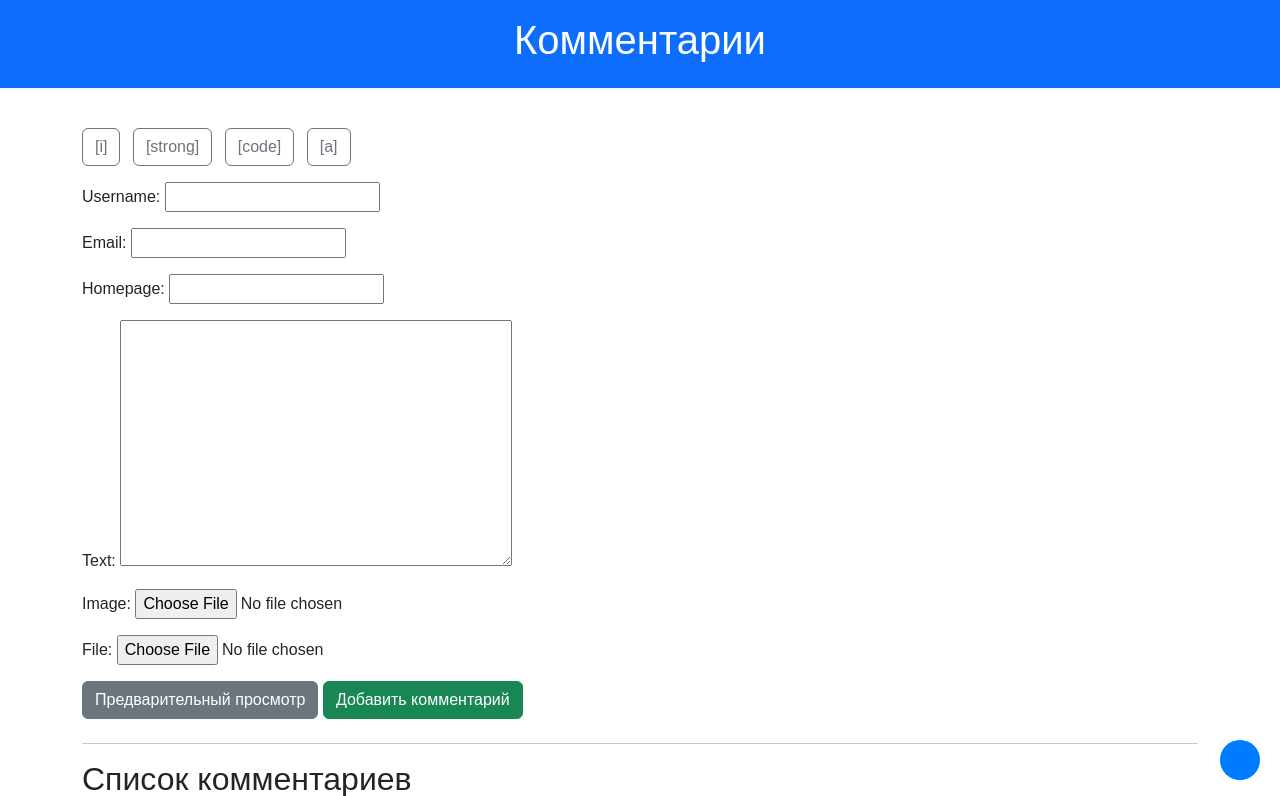
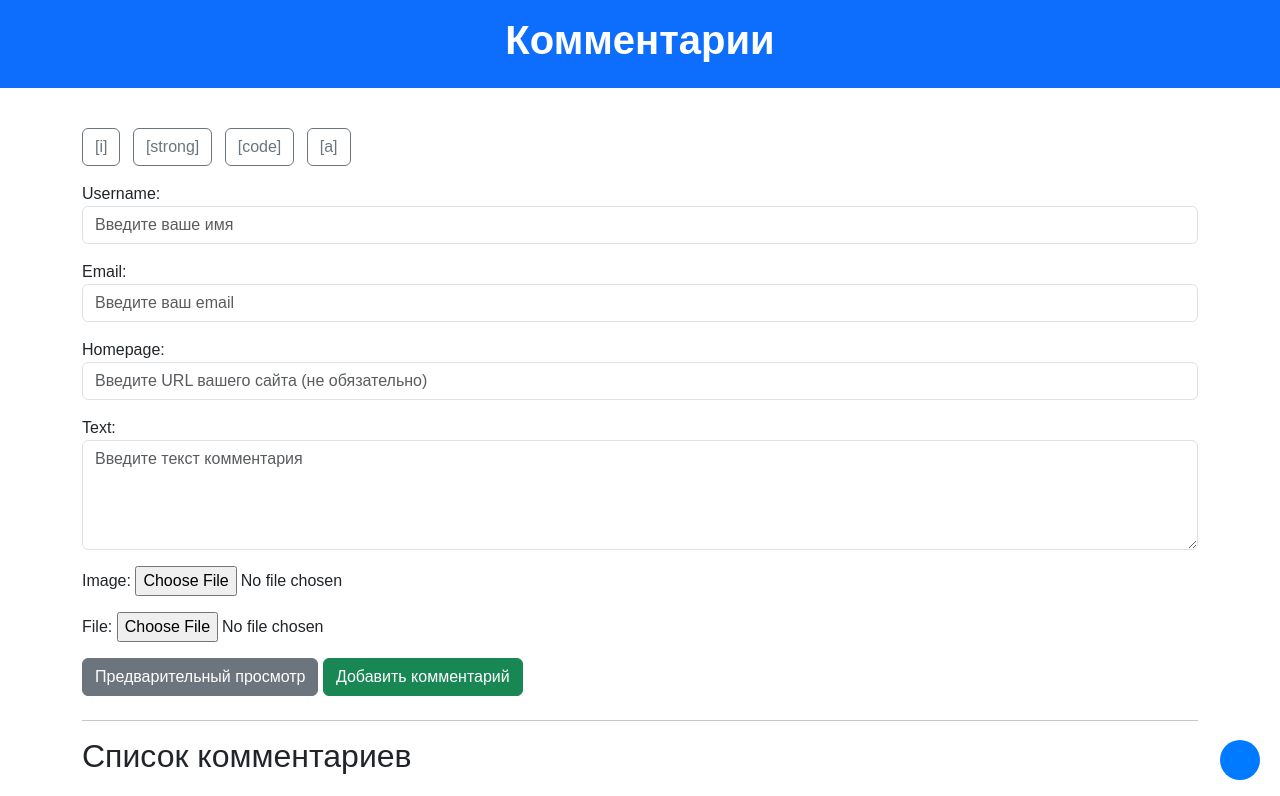
Before and after one commit to PitRella/SPA_Comments, a Django app: page / in a window 1280 px wide. Shown: the top 796 px of the page. Run offline with Django 5.2, Linux system fonts and the light colour scheme; data that the repository does not hold is empty; some libraries are stand-ins or nearby versions.

Commit message:
Fixed css, edited forms for better looking.

```diff
--- a/comments/forms.py
+++ b/comments/forms.py
@@ -17,7 +17,13 @@ class CommentForm(forms.ModelForm):
         fields = ['username', 'email', 'homepage', 'text', 'captcha', 'parent', 'image', 'file']
         # Define widgets for the form fields
         widgets = {
-            'parent': forms.HiddenInput()  # Hide the parent field as it is not editable
+            'parent': forms.HiddenInput(),  # Hide the parent field as it is not editable
+            'username': forms.TextInput(attrs={'placeholder': 'Введите ваше имя', 'class': 'form-control'}),
+            'email': forms.EmailInput(attrs={'placeholder': 'Введите ваш email', 'class': 'form-control'}),
+            'homepage': forms.URLInput(
+                attrs={'placeholder': 'Введите URL вашего сайта (не обязательно)', 'class': 'form-control'}),
+            'text': forms.Textarea(
+                attrs={'placeholder': 'Введите текст комментария', 'rows': 4, 'class': 'form-control'})
         }
 
     def clean(self):
--- a/static/css/style.css
+++ b/static/css/style.css
@@ -5,12 +5,13 @@ body {
 
 /* Styles for the header */
 header {
-    background-color: #007bff;
-    color: white;
     text-align: center;
     padding: 1rem;
+    font-weight: bold;
 }
-
+header h1 {
+    font-weight: bold;
+}
 /* Styles for the main section */
 main {
     padding: 1rem;
@@ -34,7 +35,9 @@ form {
 .reply-form {
     display: none;
 }
-
+div.card.mt-3 {
+    margin-left: 4%;
+}
 /* Styles for the table */
 .table {
     margin-bottom: 1rem;
```
